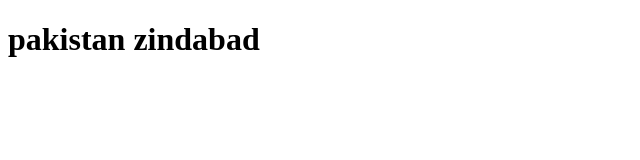
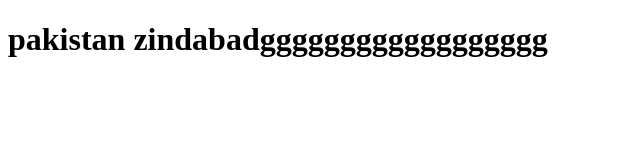
Before and after one commit to ali2409e25/dum16, a plain HTML site: page index.html in a window 1280 px wide. Shown: the whole page, without its empty margins (0-640 px from the left). Drawn offline with Linux system fonts and the light colour scheme.

Commit message:
uhypirgse

```diff
--- a/index.html
+++ b/index.html
@@ -6,6 +6,6 @@
     <title>Document</title>
 </head>
 <body>
-<h1>pakistan zindabad</h1>
+<h1>pakistan zindabadgggggggggggggggggg</h1>
 </body>
 </html>
```
